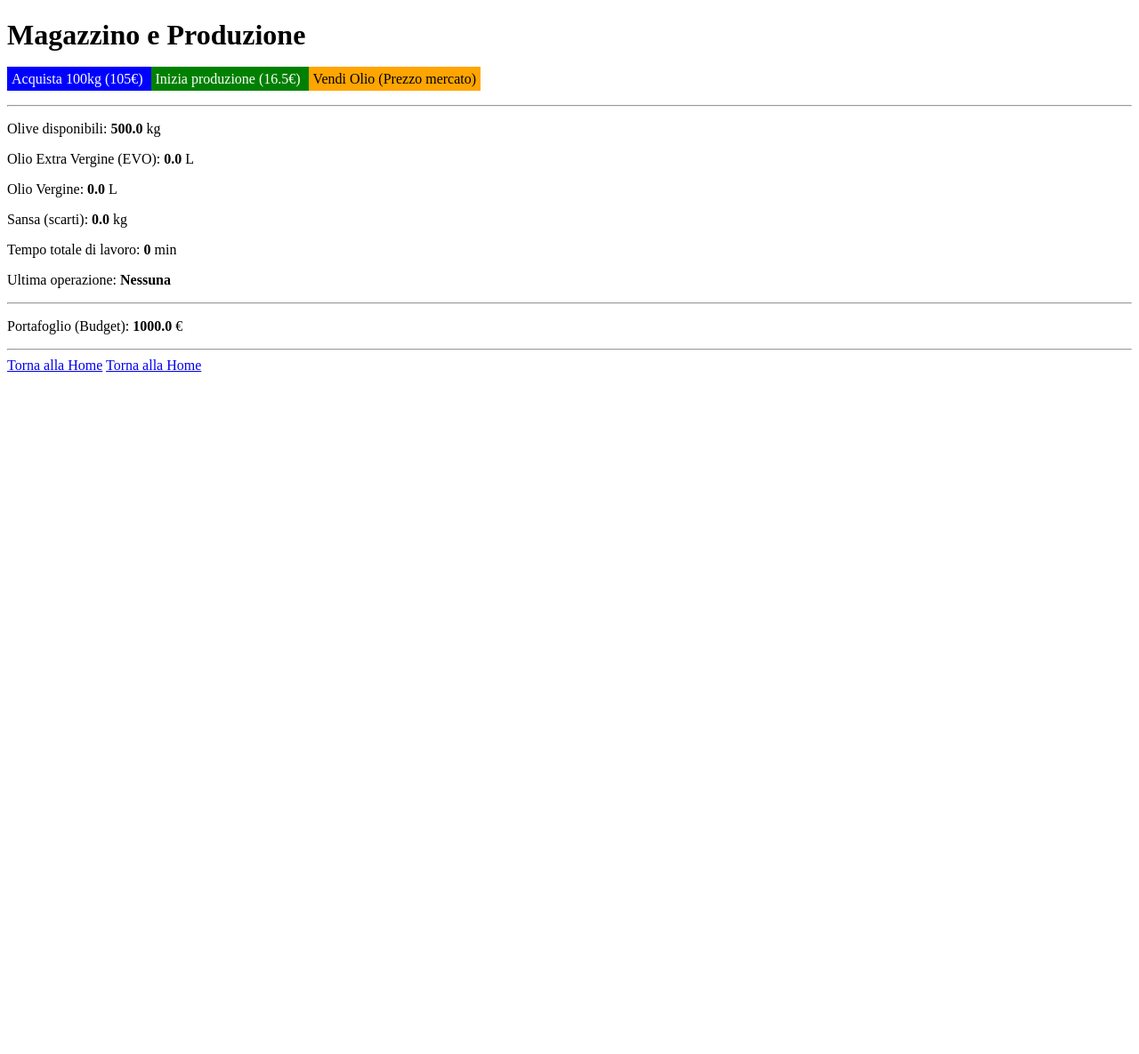
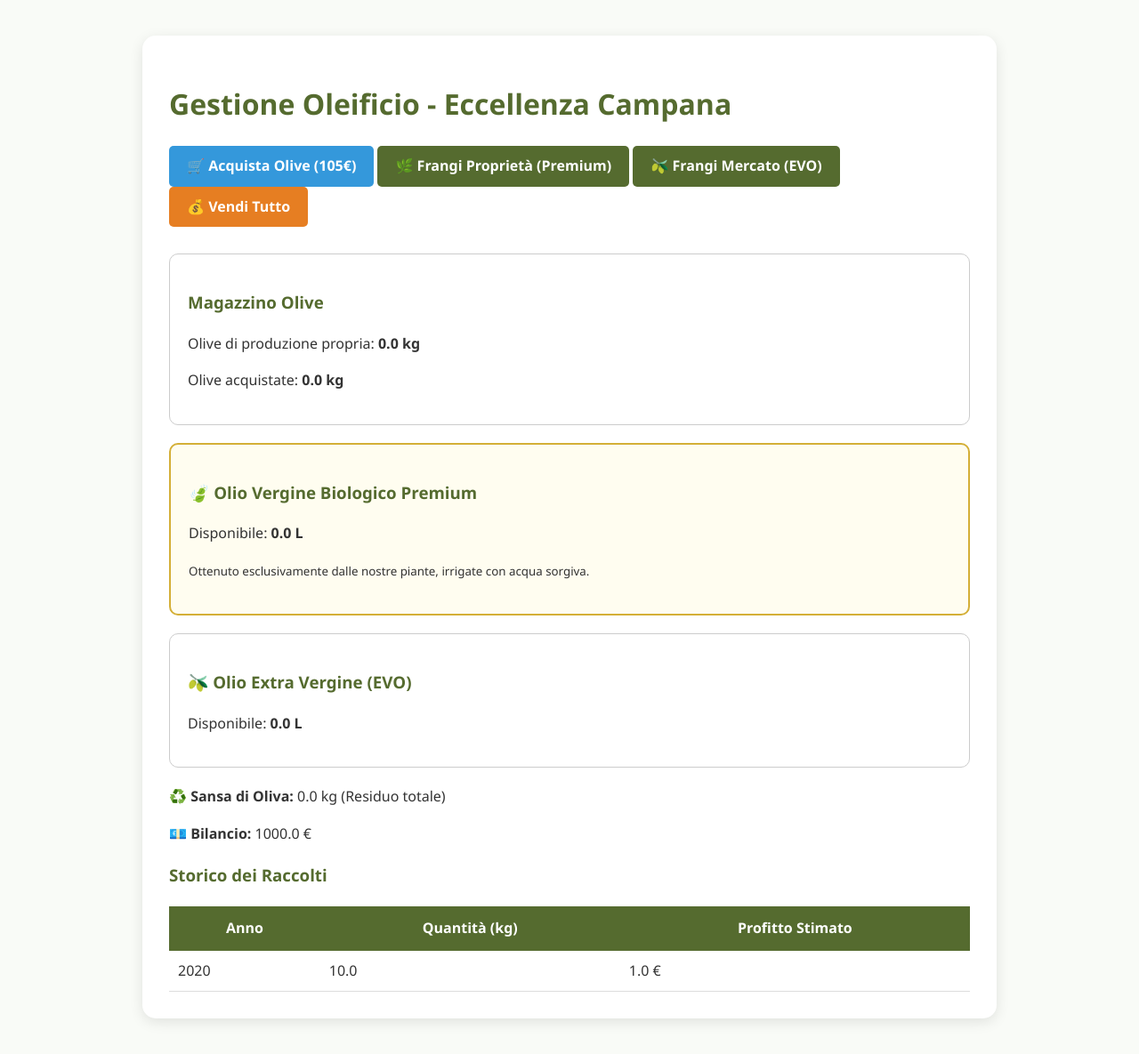
Before and after one commit to Natalia-Stradaeva/Oil-production-management, a Flask app: page /status in a window 1280 px wide. Shown: the whole page at 89% size. Before the commit the page ends 418 px from the top, so only its background shows below. Run offline with Flask 3, Linux system fonts and the light colour scheme; data comes from the database, SQL or seed files in the repository; tables that the repository leaves empty hold one stand-in row (values such as "Sample post").

Commit message:
Refactor production logic and implement CSS

```diff
--- a/app.py
+++ b/app.py
@@ -1,11 +1,11 @@
 import random
 from flask import Flask, render_template, redirect, url_for
 from datetime import datetime
-from models import db, Stock
+from models import db, Stock, Plantation, HarvestHistory
 
 app = Flask(__name__)
 # Configurazione del database SQLite
-app.config['SQLALCHEMY_DATABASE_URI'] = 'sqlite:///oil_factory.db'
+app.config['SQLALCHEMY_DATABASE_URI'] = 'sqlite:///site.db'
 app.config['SQLALCHEMY_TRACK_MODIFICATIONS'] = False
 
 db.init_app(app)
@@ -14,7 +14,9 @@ with app.app_context():
     db.create_all()
     if not Stock.query.first():
         db.session.add(Stock())
-        db.session.commit()
+    if not Plantation.query.first():
+        db.session.add(Plantation())
+    db.session.commit()
 
 @app.route('/')
 def home():
@@ -22,52 +24,74 @@ def home():
 
 @app.route('/status')
 def status():
+    # prendiamo dati da tutte e tre le tabelle per la visualizzazione
     inventory = Stock.query.first()
-    return render_template('status.html', inventory=inventory)
+    factory_land = Plantation.query.first()
+    history = HarvestHistory.query.all() # Elenco di tutti i passati raccolti
+
+    # Trasmettiamo tutto questo in HTML
+    return render_template('status.html',
+                           inventory=inventory,
+                           land=factory_land,
+                           history=history)
 
 @app.route('/buy')
 def buy():
     s = Stock.query.first()
-    if s.money >= 105:
-        s.money -= 105
-        s.olives += 100
+    cost = 105
+    if s.money >= cost:
+        s.money -= cost
+        s.olives_bought += 100
         db.session.commit()
     return redirect(url_for('status'))
 
 
-@app.route('/produce')
-def produce():
-    # Recupera i dati attuali dal database
+@app.route('/produce_premium') # soltanto con le proprie olive
+def produce_premium():
     s = Stock.query.first()
-    # Verifica se ci sono abbastanza olive e denaro per produrre olio
-    if s.olives >= 100 and s.money >= 16.5:
-        # Sottrae le materie prime e il costo del servizio di molitura
-        s.olives -= 100
+    if s.olives_own >= 100 and s.money >= 16.5:
+        s.olives_own -= 100
         s.money -= 16.5
-    # Generazione casuale della produzione (Requisito Traccia 15)
-    # Calcola quantità variabili di olio EVO, olio vergine e sansa
-        s.oil_extra += random.randint(10, 15)
-        s.oil_virgin += random.randint(5, 8)
-        s.sansa += random.randint(30, 45)
-    # Calcolo del tempo di produzione complessivo
+        s.oil_virgin += random.randint(14, 18) # Il nostro olio d'élite
+        # Prendiamo random.randint(35, 50) kg di sansa per ogni 100 kg di olive.
+        s.sansa += random.randint(35, 50)    # Sansa nel calderone generale
+        s.total_time += 150 # Lavoro manuale più lungo
+        s.last_production = datetime.now().strftime('%d.%m.%Y %H:%M:%S')
+        db.session.commit()
+    return redirect(url_for('status'))
+
+@app.route('/produce_evo')
+def produce_evo():
+    s = Stock.query.first()
+    # Solo olive acquistate!
+    if s.olives_bought >= 100 and s.money >= 16.5:
+        s.olives_bought -= 100
+        s.money -= 16.5
+        s.oil_extra += random.randint(12, 16)
+        s.sansa += random.randint(35, 50)  # Sansa nel calderone generale
         s.total_time += 120
-    # Registra la data e l'ora dell'ultima operazione effettuata
         s.last_production = datetime.now().strftime('%d.%m.%Y %H:%M:%S')
-    # Salva permanentemente tutte le modifiche nel database
         db.session.commit()
     return redirect(url_for('status'))
 
 @app.route('/sell')
 def sell():
     s = Stock.query.first()
-    income = (s.oil_extra * 15) + (s.oil_virgin * 10)
-    if income > 0:
-        s.money += income
+    # Calcoliamo il reddito
+    # Premium (Virgin) * 25, Extra * 15, Sansa  * 0.20
+    income_oil = (s.oil_extra * 15) + (s.oil_virgin * 25)
+    income_sansa = (s.sansa * 0.20)
+
+    total_income = income_oil + income_sansa
+
+    if total_income > 0:
+        s.money += total_income
         s.oil_extra = 0
         s.oil_virgin = 0
+        s.sansa = 0
         db.session.commit()
+
     return redirect(url_for('status'))
-
 
 
 if __name__ == '__main__':
--- /dev/null
+++ b/static/css/style.css
@@ -0,0 +1,51 @@
+body {
+    font-family: 'Segoe UI', Tahoma, Geneva, Verdana, sans-serif;
+    background-color: #f9fbf7;
+    color: #333;
+    line-height: 1.6;
+    margin: 40px;
+}
+
+h1, h3 { color: #556b2f; }
+
+.container {
+    max-width: 900px;
+    margin: auto;
+    background: white;
+    padding: 30px;
+    border-radius: 15px;
+    box-shadow: 0 4px 15px rgba(0,0,0,0.1);
+}
+
+.card {
+    border-radius: 10px;
+    padding: 20px;
+    margin-bottom: 20px;
+}
+
+.premium-card {
+    border: 2px solid #d4af37;
+    background-color: #fffdf0;
+}
+
+.evo-card {
+    border: 1px solid #ccc;
+}
+
+.btn {
+    display: inline-block;
+    padding: 10px 20px;
+    text-decoration: none;
+    border-radius: 5px;
+    font-weight: bold;
+    transition: 0.3s;
+}
+
+.btn-buy { background: #3498db; color: white; }
+.btn-produce { background: #556b2f; color: white; }
+.btn-sell { background: #e67e22; color: white; }
+.btn:hover { opacity: 0.8; transform: translateY(-2px); }
+
+table { width: 100%; border-collapse: collapse; margin-top: 20px; }
+th { background: #556b2f; color: white; padding: 12px; }
+td { border-bottom: 1px solid #ddd; padding: 10px; }
--- a/templates/status.html
+++ b/templates/status.html
@@ -1,49 +1,60 @@
 <!DOCTYPE html>
-
 <html lang="it">
 <head>
-<meta charset="UTF-8">
-<title>Stock Olive</title>
+    <meta charset="UTF-8">
+    <title>Oleificio Natasha - Dashboard</title>
+    <link rel="stylesheet" href="{{ url_for('static', filename='css/style.css') }}">
 </head>
 <body>
-<h1>Magazzino e Produzione</h1>
+    <div class="container">
+        <h1>Gestione Oleificio - Eccellenza Campana</h1>
 
-<div style="margin-bottom: 20px;">
-    <a href="/buy" style="background: blue; color: white;
-    padding: 5px; text-decoration: none;"> Acquista 100kg (105€) </a>
-    <a href="/produce" style="background: green; color: white;
-     padding: 5px; text-decoration: none;"> Inizia produzione (16.5€) </a>
-    <a href="/sell" style="background: orange; color: black;
-        padding: 5px; text-decoration: none;"> Vendi Olio (Prezzo mercato) </a>
-</div>
+        <div class="actions" style="margin-bottom: 30px;">
+            <a href="/buy" class="btn btn-buy">🛒 Acquista Olive (105€)</a>
+            <a href="/produce_premium" class="btn btn-produce">🌿 Frangi Proprietà (Premium)</a>
+            <a href="/produce_evo" class="btn btn-produce">🫒 Frangi Mercato (EVO)</a>
+            <a href="/sell" class="btn btn-sell">💰 Vendi Tutto</a>
+        </div>
 
-<hr>
+        <div class="card evo-card">
+            <h3>Magazzino Olive</h3>
+            <p>Olive di produzione propria: <strong>{{ inventory.olives_own }} kg</strong></p>
+            <p>Olive acquistate: <strong>{{ inventory.olives_bought }} kg</strong></p>
+        </div>
 
-<p>Olive disponibili: <strong>{{ inventory.olives }}</strong> kg</p>
+        <div class="card premium-card">
+            <h3>🍃 Olio Vergine Biologico Premium</h3>
+            <p>Disponibile: <strong>{{ inventory.oil_virgin }} L</strong></p>
+            <p><small>Ottenuto esclusivamente dalle nostre piante, irrigate con acqua sorgiva.</small></p>
+        </div>
 
-<p>Olio Extra Vergine (EVO): <strong>{{ inventory.oil_extra }}</strong> L</p>
-<p>Olio Vergine: <strong>{{ inventory.oil_virgin }}</strong> L</p>
-<p>Sansa (scarti): <strong>{{ inventory.sansa }}</strong> kg</p>
+        <div class="card evo-card">
+            <h3>🫒 Olio Extra Vergine (EVO)</h3>
+            <p>Disponibile: <strong>{{ inventory.oil_extra }} L</strong></p>
+        </div>
 
-<p>Tempo totale di lavoro: <strong>{{ inventory.total_time }}</strong> min</p>
+        <p>♻️ <strong>Sansa di Oliva:</strong> {{ inventory.sansa }} kg (Residuo totale)</p>
+        <p>💶 <strong>Bilancio:</strong> {{ inventory.money }} €</p>
 
-{% if inventory.last_production %}
-    <p>Ultima operazione: <strong>{{ inventory.last_production }}</strong></p>
-{% endif %}
-
-<hr>
-
-<p>Portafoglio (Budget): <strong>{{ inventory.money }}</strong> €</p>
-
-<hr>
-
-<a href="/">Torna alla Home</a>
+        <h3>Storico dei Raccolti</h3>
+        <table>
+            <thead>
+                <tr>
+                    <th>Anno</th>
+                    <th>Quantità (kg)</th>
+                    <th>Profitto Stimato</th>
+                </tr>
+            </thead>
+            <tbody>
+                {% for h in history %}
+                <tr>
+                    <td>{{ h.year }}</td>
+                    <td>{{ h.amount_kg }}</td>
+                    <td>{{ h.profit_estimate }} €</td>
+                </tr>
+                {% endfor %}
+            </tbody>
+        </table>
+    </div>
 </body>
 </html>
-
-
-
-<a href="/">Torna alla Home</a>
-
-</body>
-</html>
```
Also changed, not shown: models.py (+28 -2 lines).
